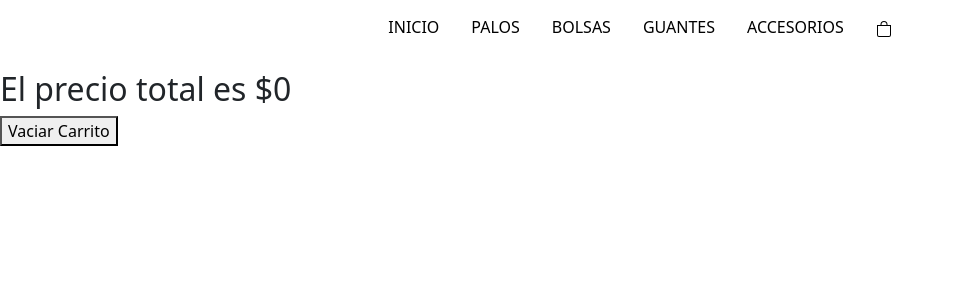
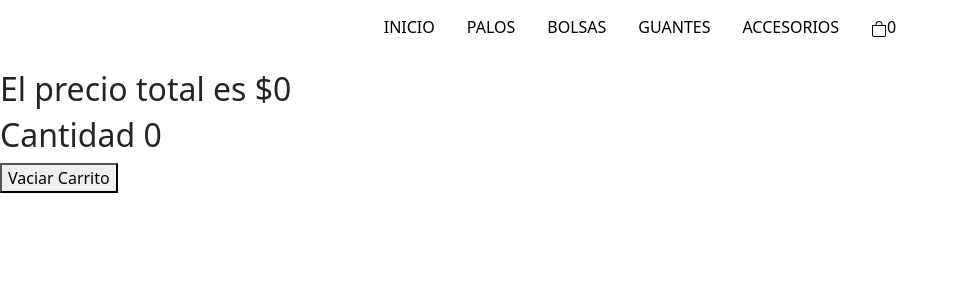
Before and after one commit to estefaniacabrera/React, a React (Create React App) app in the folder hoyo_en_uno/: page /cart in a window 1280 px wide. Shown: the top 300 px of the page, without its empty margins (0-959 px from the left). Built offline with nearby package versions, Linux system fonts and the light colour scheme.

Commit message:
cart actualizado

```diff
--- a/hoyo_en_uno/src/components/Cart/Cart.jsx
+++ b/hoyo_en_uno/src/components/Cart/Cart.jsx
@@ -3,7 +3,7 @@ import { useCartContext } from "../context/CartContext"
 
 function Cart() {
 
-    const { cartList, vaciarCarrito, precioTotal } = useCartContext()
+    const { cartList, vaciarCarrito, precioTotal, itemsCarrito } = useCartContext()
     console.log(cartList)
 
     return (
@@ -11,6 +11,7 @@ function Cart() {
             {cartList.map( item => <li key={item.id}>{item.cantidad}u - {item.name}</li>)  }
 
             <h2>El precio total es ${precioTotal()}</h2>
+            <h2>Cantidad {itemsCarrito()}</h2>
             <button onClick={() => vaciarCarrito()}>Vaciar Carrito</button>
         </div>
     )
--- a/hoyo_en_uno/src/components/NavBar/BagWidget.jsx
+++ b/hoyo_en_uno/src/components/NavBar/BagWidget.jsx
@@ -4,7 +4,6 @@ export const BagWidget = () => {
     return (
             <svg xmlns="http://www.w3.org/2000/svg" width="16" height="16" fill="currentColor" className="bi bi-bag" viewBox="0 0 16 16">
             <path d="M8 1a2.5 2.5 0 0 1 2.5 2.5V4h-5v-.5A2.5 2.5 0 0 1 8 1zm3.5 3v-.5a3.5 3.5 0 1 0-7 0V4H1v10a2 2 0 0 0 2 2h10a2 2 0 0 0 2-2V4h-3.5zM2 5h12v9a1 1 0 0 1-1 1H3a1 1 0 0 1-1-1V5z" />
-            <h2>1</h2>
             </svg>
 
     )
--- a/hoyo_en_uno/src/components/NavBar/NavBar.jsx
+++ b/hoyo_en_uno/src/components/NavBar/NavBar.jsx
@@ -1,9 +1,10 @@
 import BagWidget from "./BagWidget"
 import { Link } from 'react-router-dom';
 import "./NavBar.css"
-
+import { useCartContext } from "../context/CartContext"
 
 const NavBar = () => {
+    const { itemsCarrito } = useCartContext()
     return (
         <nav id="navbar">
             <ul >
@@ -25,6 +26,9 @@ const NavBar = () => {
                 <li>
                     <Link to="/cart">
                         <BagWidget />
+
+                        {itemsCarrito()}
+
                     </Link>
                 </li>
             </ul>
--- a/hoyo_en_uno/src/components/context/CartContext.jsx
+++ b/hoyo_en_uno/src/components/context/CartContext.jsx
@@ -16,6 +16,10 @@ function CartContextProvider({ children }) {
     const precioTotal =()=>{
         return cartList.reduce((acum, valor)=>(acum + (valor.cantidad * valor.price)), 0)
     }
+    const itemsCarrito =()=>{
+        return cartList.reduce((acum, valor)=>(acum + (valor.cantidad * 1)), 0)
+    }
+
     const cantidadProducto = () =>{
         return cartList.reduce( (acum, item)=> acum = acum + item.cantidad , 0)
     }
@@ -41,6 +45,7 @@ function CartContextProvider({ children }) {
             vaciarCarrito,
             precioTotal,
             cantidadProducto,
+            itemsCarrito
         }}>
             { children }
         </CartContext.Provider>
```
